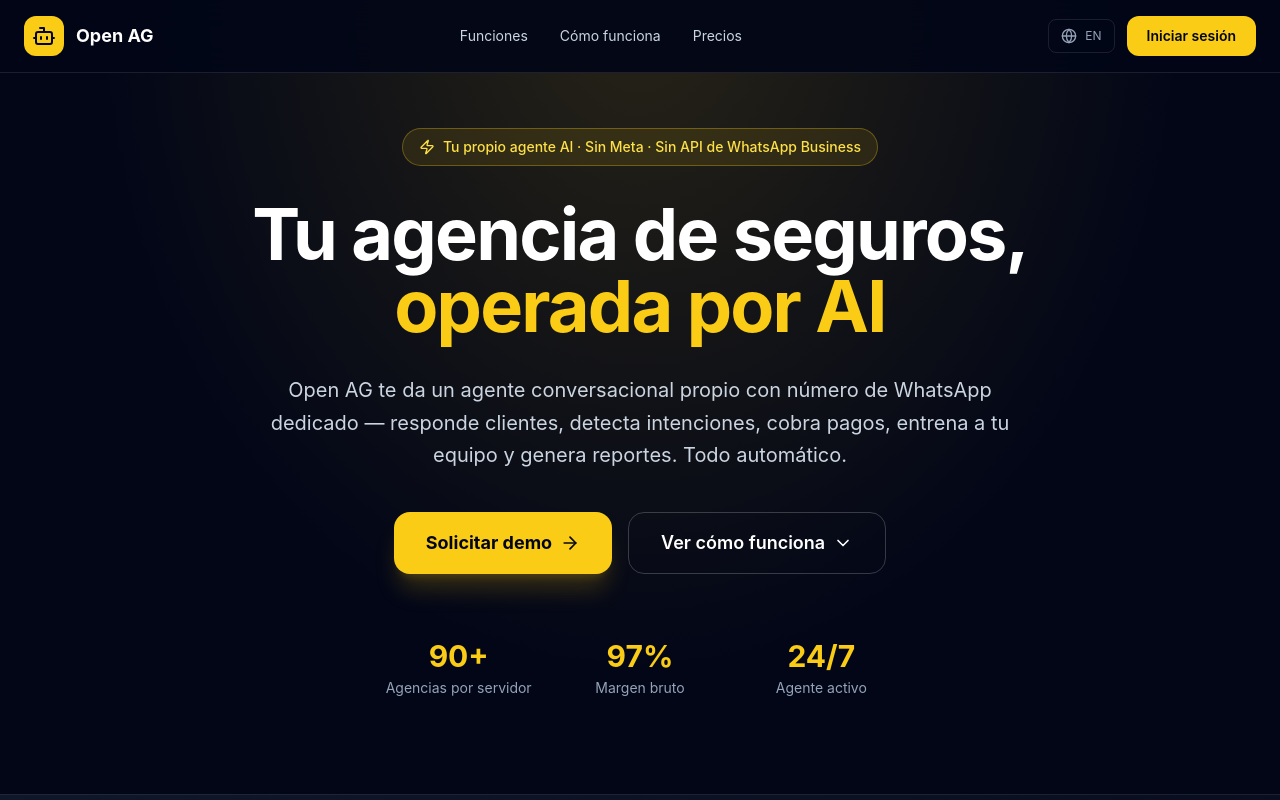
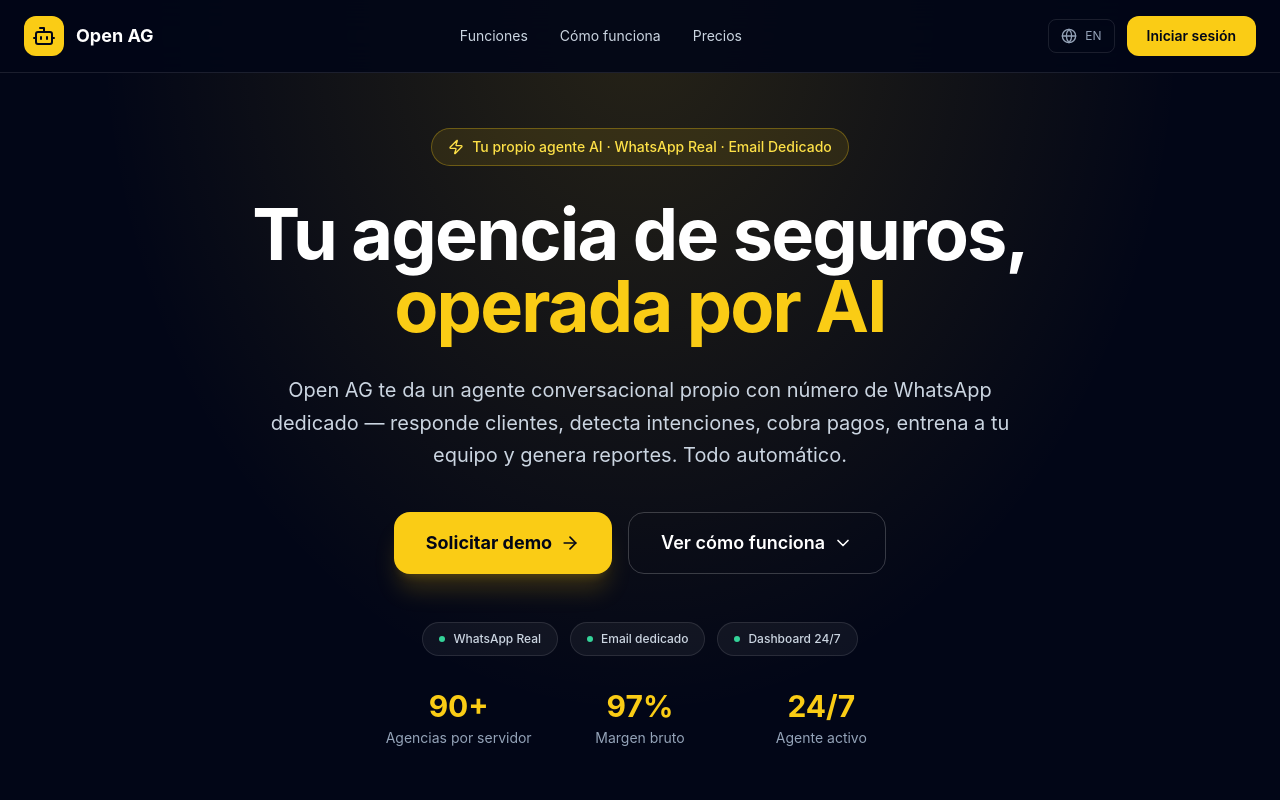
Before and after one commit to marcosjr2026/agentflow-ai, a React (Vite) app in the folder client/: page / in a window 1280 px wide. Shown: the top 800 px of the page. Built offline with nearby package versions, Linux system fonts and the light colour scheme; no server answers.

Commit message:
feat: add dedicated email per agency to landing and features

```diff
--- a/client/src/pages/Landing.jsx
+++ b/client/src/pages/Landing.jsx
@@ -1,5 +1,5 @@
 import { useState } from 'react';
-import { Bot, MessageSquare, Phone, BarChart3, Zap, Users, CheckCircle2, ArrowRight, Globe, Brain, TrendingUp, ChevronDown } from 'lucide-react';
+import { Bot, MessageSquare, Phone, BarChart3, Zap, Users, CheckCircle2, ArrowRight, Globe, Brain, TrendingUp, ChevronDown, Mail } from 'lucide-react';
 import { t, setLang } from '../lib/i18n';
 
 function NavBar({ lang, onLang }) {
@@ -51,7 +51,14 @@ function Hero({ lang }) {
             {T.hero_cta2}<ChevronDown className="h-5 w-5" />
           </a>
         </div>
-        <div className="mt-16 grid grid-cols-3 gap-8 max-w-lg mx-auto">
+        <div className="mt-12 flex flex-wrap justify-center gap-3">
+          {(lang==='es'?['WhatsApp Real','Email dedicado','Dashboard 24/7']:['Real WhatsApp','Dedicated Email','24/7 Dashboard']).map(b => (
+            <span key={b} className="inline-flex items-center gap-2 border border-white/10 bg-white/5 text-slate-300 text-xs font-medium px-4 py-2 rounded-full">
+              <span className="h-1.5 w-1.5 rounded-full bg-emerald-400" />{b}
+            </span>
+          ))}
+        </div>
+        <div className="mt-8 grid grid-cols-3 gap-8 max-w-lg mx-auto">
           {[['90+', T.hero_stat1],['97%', T.hero_stat2],['24/7', T.hero_stat3]].map(([v,l]) => (
             <div key={l} className="text-center">
               <p className="text-3xl font-bold text-yellow-400">{v}</p>
@@ -256,6 +263,7 @@ function Features({ lang }) {
     { icon: BarChart3, color: 'bg-yellow-500/10 text-yellow-400', title: T.feat4_title, desc: T.feat4_desc },
     { icon: TrendingUp, color: 'bg-rose-500/10 text-rose-400', title: T.feat5_title, desc: T.feat5_desc },
     { icon: Users, color: 'bg-violet-500/10 text-violet-400', title: T.feat6_title, desc: T.feat6_desc },
+    { icon: Mail, color: 'bg-cyan-500/10 text-cyan-400', title: T.feat7_title, desc: T.feat7_desc },
   ];
   return (
     <section id="features" className="bg-slate-950 py-24 px-6">
```
Also changed, not shown: client/src/lib/i18n.js.
